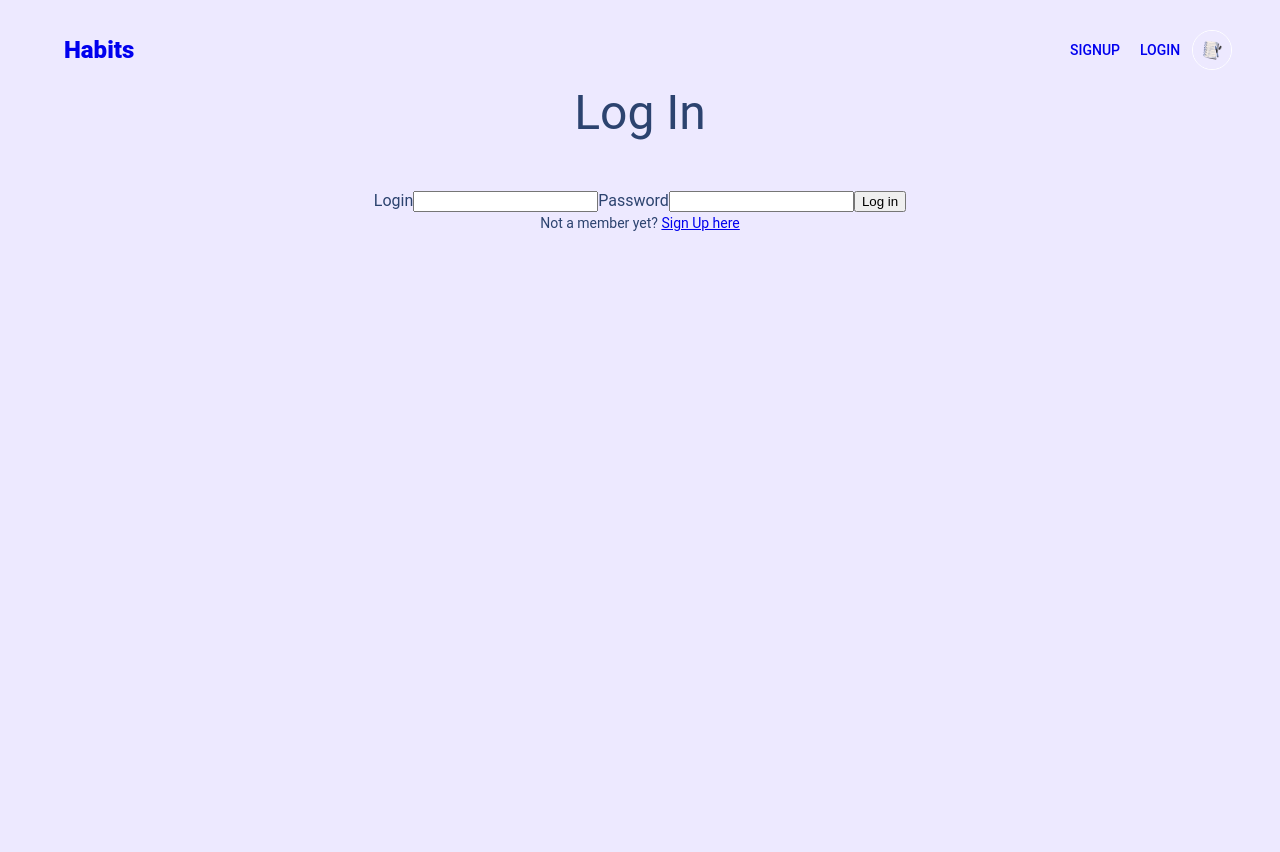
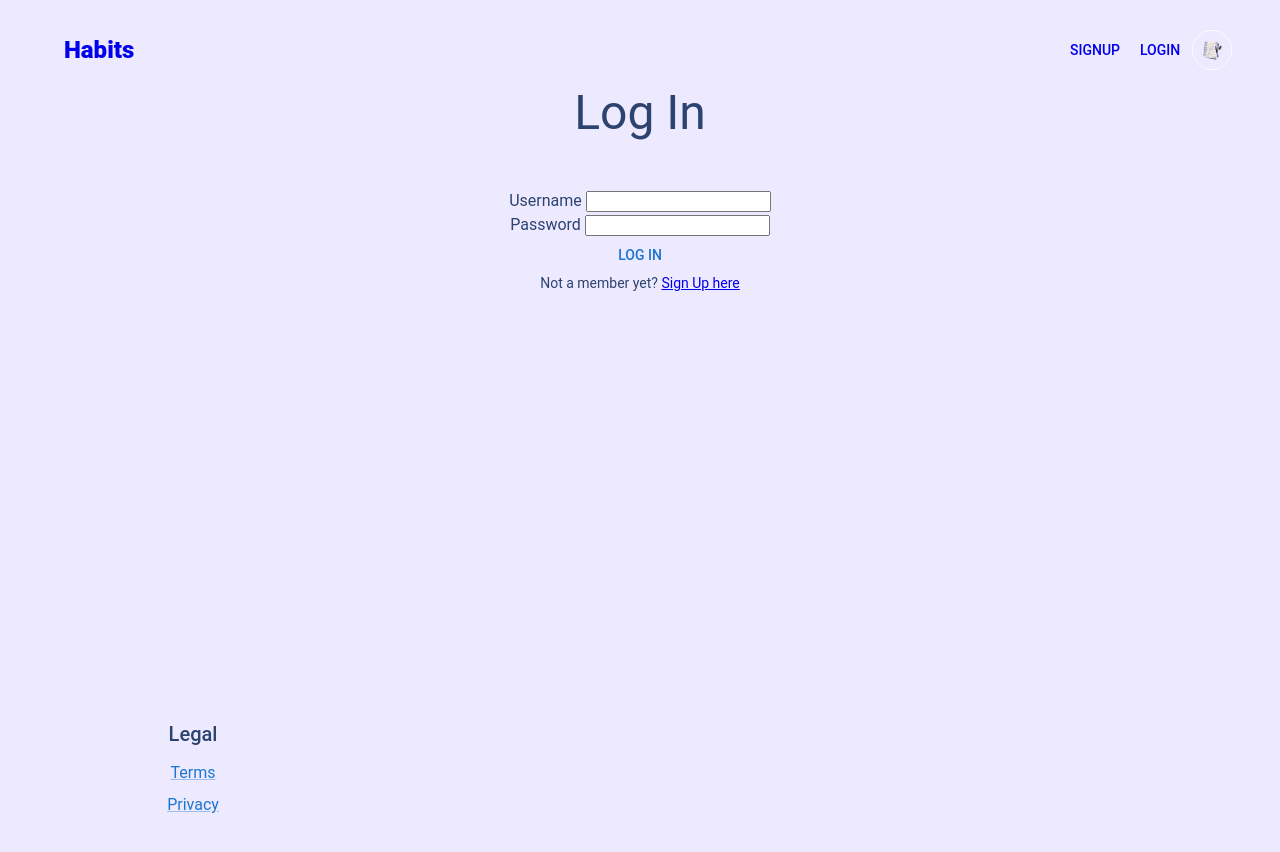
Before and after one commit to vmaineng/Habit-2023, a React (Create React App) app in the folder client/: page /login in a window 1280 px wide. Shown: the top 852 px of the page. Before the commit the page ends 800 px from the top, so only its background shows below. Built offline with nearby package versions, Linux system fonts and the light colour scheme.

Commit message:
format login

```diff
--- a/client/src/components/LoginForm.js
+++ b/client/src/components/LoginForm.js
@@ -1,8 +1,8 @@
 import { useState } from "react";
 import Box from "@mui/material/Box";
-// import Button from "@mui/material/Button";
+ import Button from "@mui/material/Button";
  import { useNavigate } from 'react-router-dom';
-// import { Field} from 'react-final-form';
+
 
 function LoginForm() {
   const [email, setEmail] = useState("");
@@ -41,21 +41,21 @@ function LoginForm() {
     <div>
       <form onSubmit={handleSubmit}>
         <Box sx={{ mt: 6 }}>
-          <label> Login</label>
+          <label> Username </label>
           <input
             type="text"
             onChange={(e) => setEmail(e.target.value)}
             value={email}
           />
-          <label>Password</label>
+          <br />
+          <label>Password </label>
           <input
             type="text"
             onChange={(e) => setPassword(e.target.value)}
             value={password}
           />
-          {/* <Field name="username" required size="large" />
-    <Field name="password" required size="large" /> */}
-          <button type="submit">Log in</button>
+       <br />
+          <Button type="submit">Log in</Button>
         </Box>
       </form>
       {error && error}
--- a/client/src/pages/Login.js
+++ b/client/src/pages/Login.js
@@ -3,6 +3,8 @@ import Navbar from "../components/Navbar";
 import Typography from "@mui/material/Typography";
 import { Link } from "react-router-dom";
 import LoginForm from "../components/LoginForm";
+import Footer from "../components/Footer";
+import Box from '@mui/material/Box';
 
 function Login() {
   return (
@@ -19,6 +21,9 @@ function Login() {
           Sign Up here
         </Link>
       </Typography>
+      <Box sx={{ mt: 45}}>
+      <Footer />
+      </Box>
     </div>
   );
 }
```
